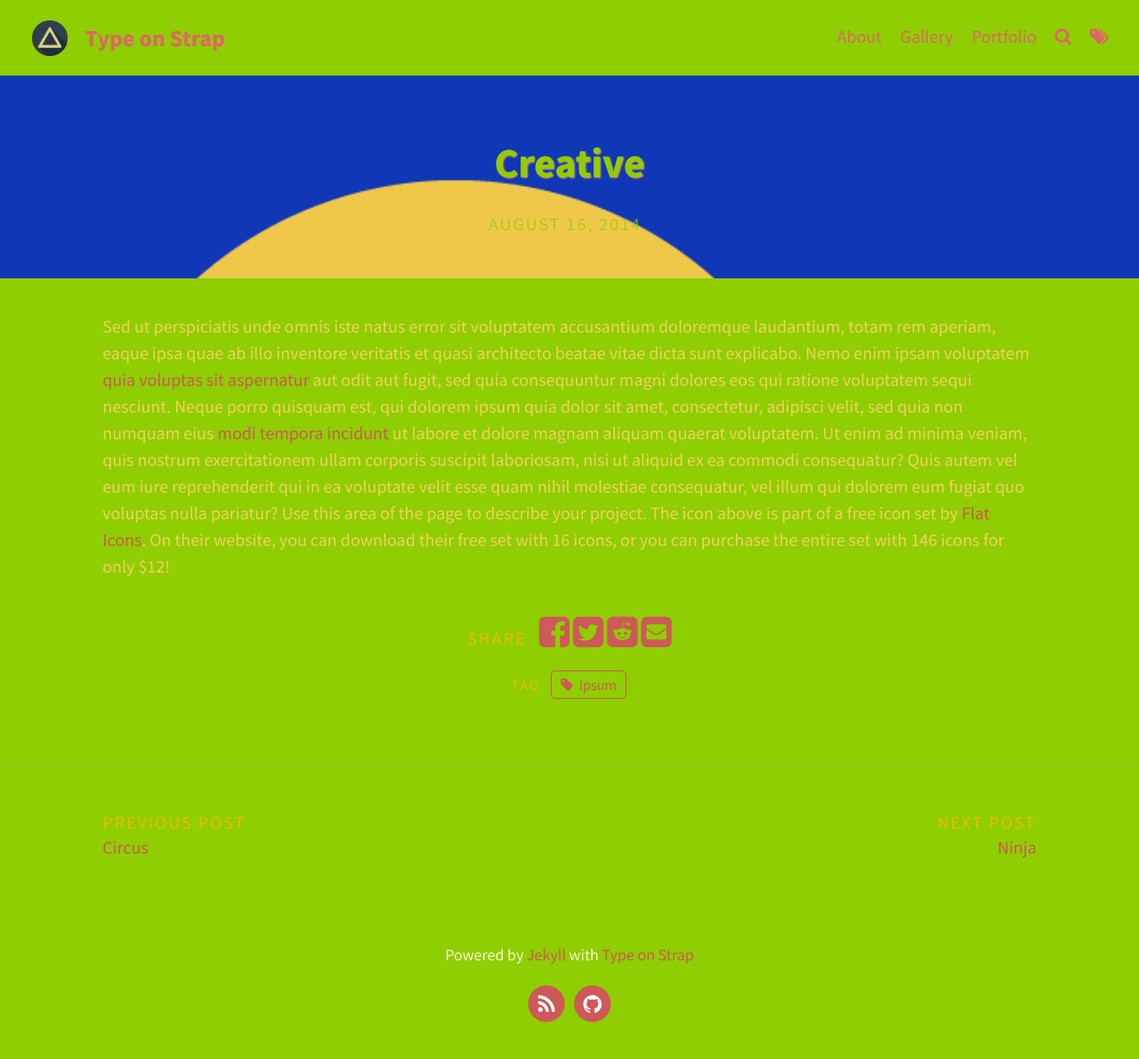
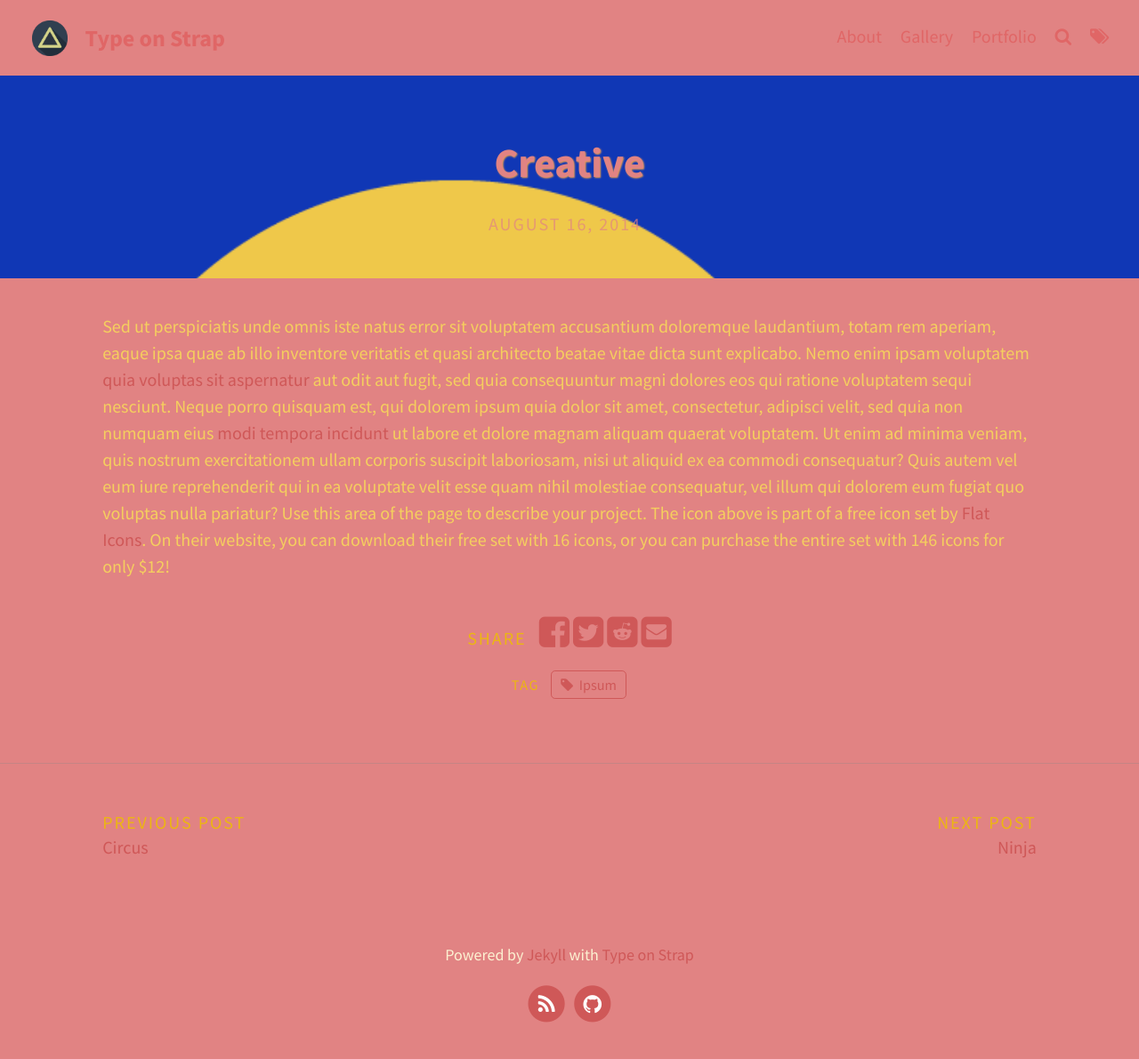
Before and after one commit to Interest420/Type-on-Strap, a Jekyll site: the page built from _portfolio/safe.md, in a window 1280 px wide. Shown: the whole page at 89% size. Built offline with Jekyll 4.4.1, drawn with Linux system fonts in a browser that asks for light colours.

Commit message:
Update _variables.scss

```diff
--- a/_sass/base/_variables.scss
+++ b/_sass/base/_variables.scss
@@ -25,8 +25,8 @@ $x-sm-break: 300px;
 
 // Brand colours
 $theme-color: #CF5858; // link color (footer)
-$brand-color: #8FCE00; //background
-$background-color: #8FCE00;
+$brand-color: #E18383; //background
+$background-color: #E18383;
 $border-color: rgba(132, 132, 132, 0.3); // rgba recommended if using feature images
 
 // Typography colours
@@ -37,13 +37,13 @@ $selection-color: #3C7FBC; // visible when highlighting text
 $blockquote-color: #E5F7EB; // $background-color;
 
 // Header
-$header-background-color: #8C8C8C;  // Only used when no header image
+$header-background-color: #8C8C8C;  // Only used when no header image (real background)
 $header-text-color: #FFC992;
 $header-link-color: #E06666; // links on top left and top right
 $navbar-separator-opacity: 0;
 
 // Feature image for articles
-$feature-image-text-color: #8FCE00;
+$feature-image-text-color: #E18383;
 $feature-image-size: cover; // options include "cover", "contain", "auto"
 
 //Search colours
```
